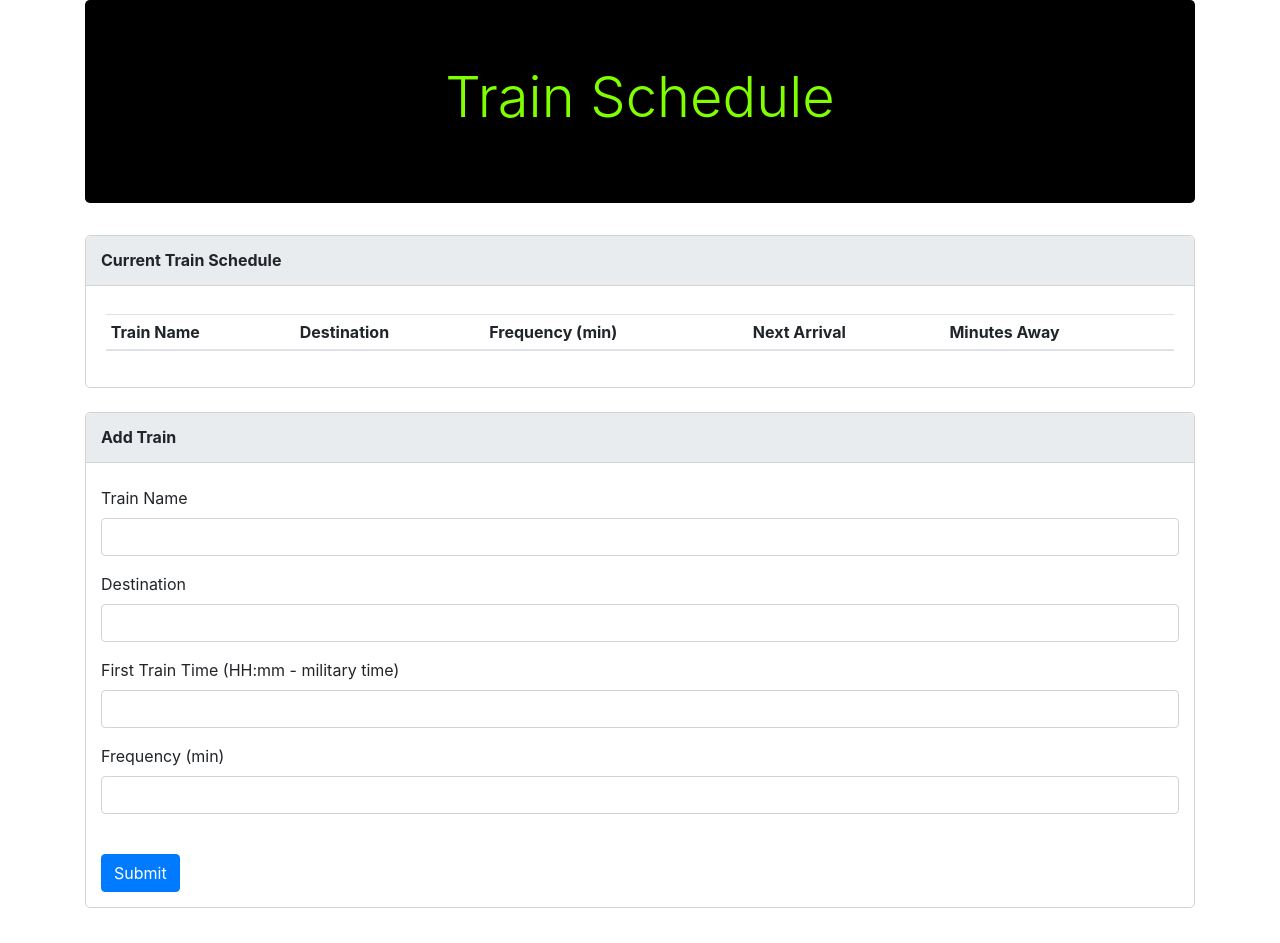
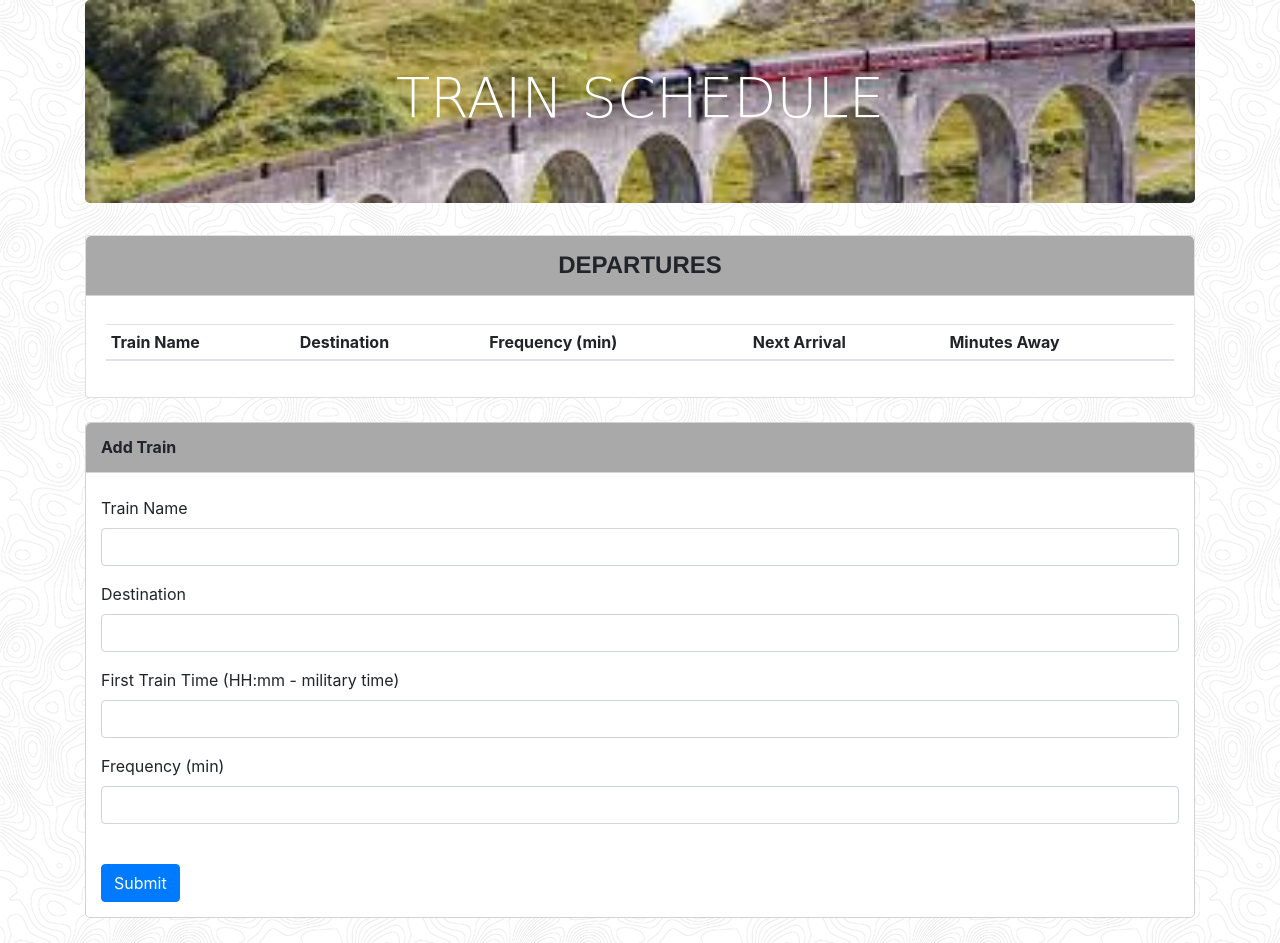
Before and after one commit to katieastuart/train-schedule, a plain HTML site: page index.html in a window 1280 px wide. Drawn offline with nearby package versions, Linux system fonts and the light colour scheme; no server answers; a web font is replaced by a local one.

Commit message:
added css styles

```diff
--- a/assets/css/style.css
+++ b/assets/css/style.css
@@ -1,10 +1,17 @@
-#search-parameters, #schedule-container {
+@import url('https://fonts.googleapis.com/css?family=Corben|Karla|Nunito|Patua+One');
+
+body {
+    background-image: url("../images/topography.png");
+}
+
+#search-parameters {
     border: 1px solid lightgray;
     border-radius: 5px;
     margin-bottom: 25px;
+    background-color: white;
 }
 .search-title, .schedule-title {
-    background-color: #e9ecef;
+    background-color: darkgray;
     padding: 15px;
     border-radius: 5px 5px 0px 0px;
     border-bottom: 1px solid lightgray;
@@ -18,25 +25,20 @@ h6 {
     font-weight: bold;
 }
 
-#top-articles {
-    margin: 25px;
-}
-
-.article-div {
-    margin-bottom: 20px;
-}
-
 h1 {
     text-align: center;
-    color: chartreuse;
-    font-weight: bold;
+    color: white;
+    font-family: 'Patua One', cursive;
 }
 
 .jumbotron {
-    background-color: black;
+    background-image: url("../images/hogwart-express.jpeg");
+    background-repeat: no-repeat;
+    background-size: cover;
 }
 
-table {
-    /* padding: 15px; */
-
+.schedule-title {
+    font-family: Helvetica, sans-serif;
+    text-align: center;
+    font-size: 24px;
 }
--- a/index.html
+++ b/index.html
@@ -17,12 +17,12 @@
     <div class="container">
         <div class="jumbotron">
             <div>
-                <h1 class="display-4">Train Schedule</h1>
+                <h1 class="display-4">TRAIN SCHEDULE</h1>
             </div>
         </div>
 
         <div class="card mb-4" id="schedule-container">
-            <h6 class = "schedule-title">Current Train Schedule</h6>
+            <h6 class = "schedule-title">DEPARTURES</h6>
             <div class="card-body">
                 <table class="table table-sm table-hover" id="schedule-table">
                     <thead>
```
Also changed, not shown: assets/images/hogwart-express.jpeg (added), assets/images/topography.png (added).
